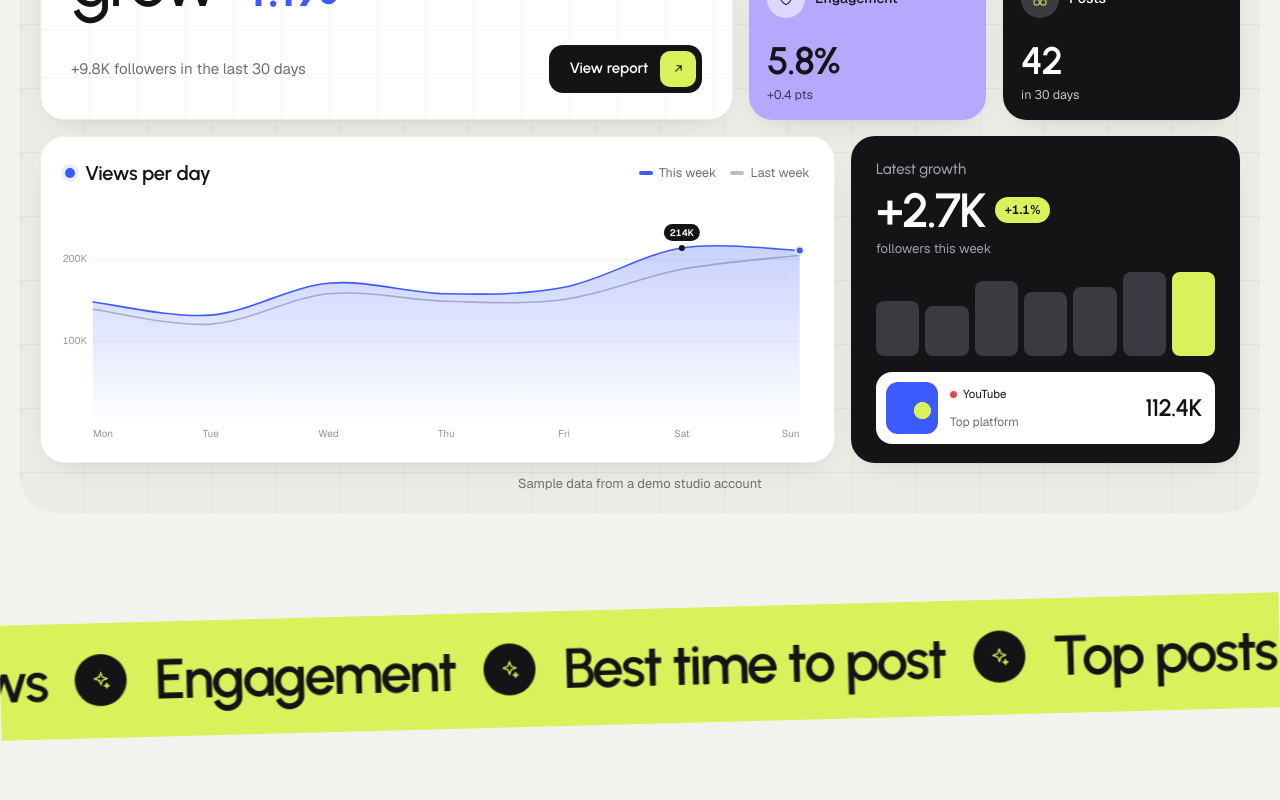
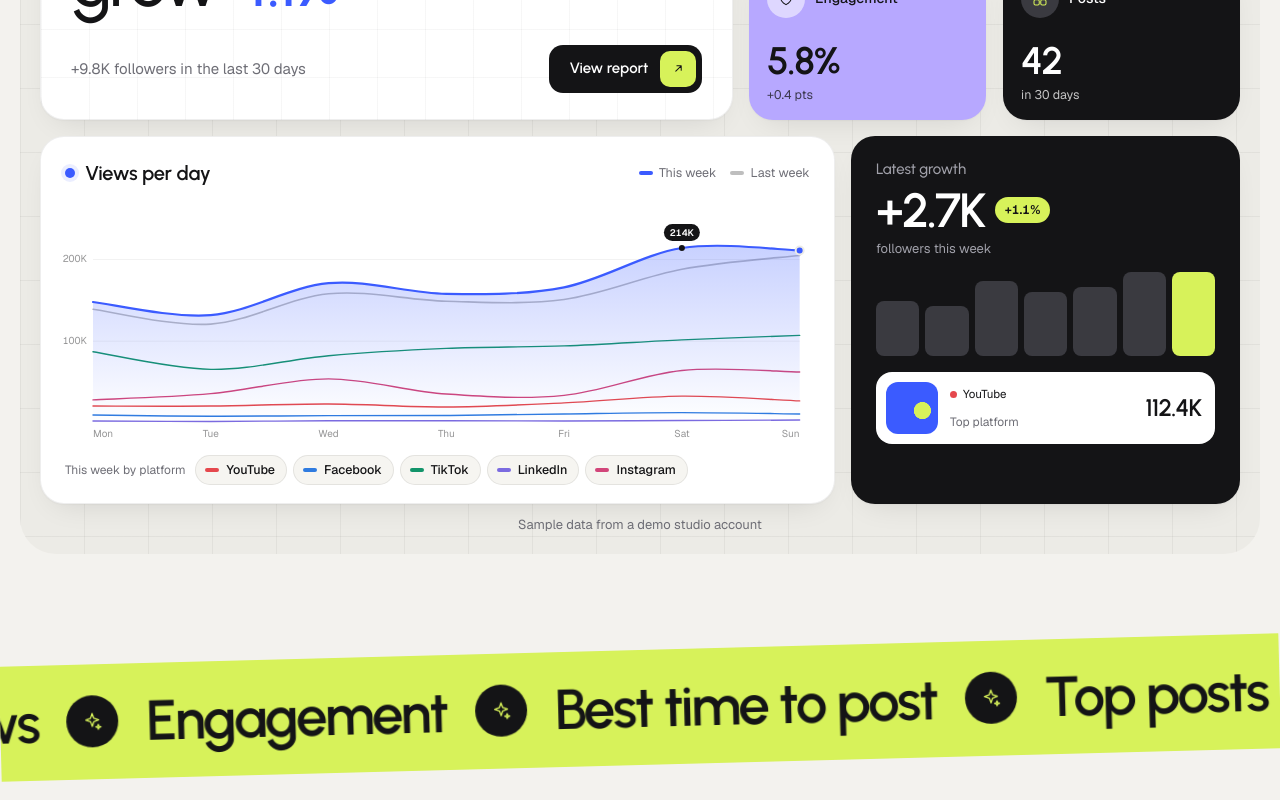
Before and after one commit to SeanRDC/social-media-analytics-tracker, a Next.js app: page / in a window 1280 px wide. Shown: the part 1020-1820 px from the top of the page. Built offline with nearby package versions, Linux system fonts and the light colour scheme.

Commit message:
feat: add a line for each connected platform to the overview views chart, with buttons to show or hide each one

```diff
--- a/src/app/globals.css
+++ b/src/app/globals.css
@@ -56,6 +56,7 @@
   --grid: rgba(20, 20, 22, 0.06);
   --lab: rgba(20, 20, 22, 0.45);
   --ring: #ecebe6;
+  --series-muted: rgba(20, 20, 22, 0.28);
 
   /* elevation */
   --sh: 0 1px 2px rgba(20, 20, 22, 0.04), 0 12px 32px -16px rgba(20, 20, 22, 0.14);
--- a/src/components/charts/LineChart.tsx
+++ b/src/components/charts/LineChart.tsx
@@ -17,6 +17,8 @@ export interface Series {
   color: string;
   glow?: boolean;
   area?: boolean;
+  /** Line thickness; defaults to 1.6 (2 with glow). */
+  width?: number;
 }
 
 interface Props {
@@ -137,7 +139,7 @@ export function LineChart({ series, xCount, xLabels, yMin, yMax, yTicks, height
                 <g key={r.from}>
                   {se.area && r.to > r.from && <path d={areaPath(d, x(r.from), x(r.to), H - PAD.b)} fill={`url(#${uid}-a-${se.key})`} className={s.fade} />}
                   {se.glow && <path d={d} pathLength={1} fill="none" stroke={se.color} strokeWidth={5} strokeOpacity={0.4} filter={`url(#${uid}-glow)`} className={s.draw} />}
-                  <path d={d} pathLength={1} fill="none" stroke={se.color} strokeWidth={se.glow ? 2 : 1.6} strokeLinecap="round" className={s.draw} />
+                  <path d={d} pathLength={1} fill="none" stroke={se.color} strokeWidth={se.width ?? (se.glow ? 2 : 1.6)} strokeLinecap="round" className={s.draw} />
                 </g>
               );
             })}
--- a/src/components/overview/Cards.module.css
+++ b/src/components/overview/Cards.module.css
@@ -151,3 +151,57 @@
   font-size: 12px;
   color: var(--mu);
 }
+
+/* ---------- per-platform toggles under the views chart ---------- */
+.platformKeys {
+  display: flex;
+  flex-wrap: wrap;
+  gap: 6px;
+  margin: 0;
+  padding: 0;
+  list-style: none;
+}
+.key {
+  display: inline-flex;
+  align-items: center;
+  gap: 7px;
+  min-height: 30px;
+  padding: 4px 11px 4px 9px;
+  border-radius: 999px;
+  border: 1px solid var(--line);
+  background: var(--kpi);
+  color: var(--tx);
+  font-size: 12.5px;
+  font-weight: 500;
+  cursor: pointer;
+  transition:
+    background-color 0.2s var(--out),
+    color 0.2s var(--out),
+    border-color 0.2s var(--out);
+}
+.key i {
+  width: 14px;
+  height: 4px;
+  border-radius: 4px;
+  display: inline-block;
+  transition: opacity 0.2s var(--out);
+}
+.key[aria-pressed="false"] {
+  background: transparent;
+  color: var(--mu);
+}
+.key[aria-pressed="false"] i {
+  opacity: 0.3;
+}
+@media (hover: hover) {
+  .key:hover {
+    border-color: var(--cardb);
+    background: var(--rowh);
+  }
+}
+.keyHint {
+  font-size: 12px;
+  color: var(--mu);
+  align-self: center;
+  margin-right: 4px;
+}
--- a/src/components/overview/DailyViewsCard.tsx
+++ b/src/components/overview/DailyViewsCard.tsx
@@ -1,16 +1,26 @@
 "use client";
 
-import type { CSSProperties } from "react";
-import { LineChart } from "@/components/charts/LineChart";
+import { useState, type CSSProperties } from "react";
+import { LineChart, type Series } from "@/components/charts/LineChart";
 import { niceTicks } from "@/lib/chart";
-import type { DailyViews } from "@/lib/data/types";
+import type { DailyViews, PlatformId } from "@/lib/data/types";
 import { formatCompact, formatNumber, NO_DATA } from "@/lib/format";
+import { PLATFORM_NAMES, platformColor } from "@/lib/platforms";
 import s from "./Cards.module.css";
 
 const FULL_DAY: Record<string, string> = { Mon: "Monday", Tue: "Tuesday", Wed: "Wednesday", Thu: "Thursday", Fri: "Friday", Sat: "Saturday", Sun: "Sunday" };
 
-/** Views per day across every platform: this week against last week. */
+/** Views per day across every platform: this week against last week, plus a line per platform. */
 export function DailyViewsCard({ views }: { views: DailyViews }) {
+  const [hidden, setHidden] = useState<Set<PlatformId>>(() => new Set());
+  const toggle = (id: PlatformId) =>
+    setHidden((h) => {
+      const next = new Set(h);
+      if (next.has(id)) next.delete(id);
+      else next.add(id);
+      return next;
+    });
+
   // only days the platforms reported count; unreported days leave a gap in the line
   const reported = (xs: (number | null)[]) => xs.filter((v): v is number => v !== null);
   const thisWeek = reported(views.thisWeek);
@@ -18,12 +28,20 @@ export function DailyViewsCard({ views }: { views: DailyViews }) {
   const peakValue = peakIndex >= 0 ? views.thisWeek[peakIndex]! : null;
   const today = views.thisWeek[views.todayIndex];
   // at least 1 so a week with no views still draws a flat line instead of dividing by zero
-  const max = Math.max(1, ...thisWeek, ...reported(views.lastWeek));
+  const max = Math.max(1, ...thisWeek, ...reported(views.lastWeek), ...views.byPlatform.flatMap((p) => reported(p.thisWeek)));
   const summary =
     peakValue === null
       ? "No views reported this week yet."
       : `This week peaked at ${formatNumber(peakValue)} on ${FULL_DAY[views.days[peakIndex]]}; today has ${today === null ? "no data yet" : formatNumber(today)}.`;
   const ticks = niceTicks(0, max, 3).filter((t) => t > 0);
+  // a single platform's line would just repeat the total
+  const showPlatforms = views.byPlatform.length > 1;
+
+  const platformSeries: Series[] = showPlatforms
+    ? views.byPlatform
+        .filter((p) => !hidden.has(p.platform))
+        .map((p) => ({ key: p.platform, label: PLATFORM_NAMES[p.platform], values: p.thisWeek, color: platformColor(p.platform), width: 1.4 }))
+    : [];
 
   return (
     <section className={`${s.card} card lift reveal`} style={{ "--i": 2 } as CSSProperties} aria-labelledby="views-h">
@@ -38,7 +56,7 @@ export function DailyViewsCard({ views }: { views: DailyViews }) {
             This week
           </span>
           <span>
-            <i style={{ background: "rgba(20, 20, 22, 0.28)" }} />
+            <i style={{ background: "var(--series-muted)" }} />
             Last week
           </span>
         </span>
@@ -49,10 +67,11 @@ export function DailyViewsCard({ views }: { views: DailyViews }) {
         </p>
       )}
       <LineChart
-        ariaLabel={`Views per day across all platforms. ${summary} Use the arrow keys to compare each day with last week.`}
+        ariaLabel={`Views per day across all platforms${showPlatforms ? ", with a line for each platform" : ""}. ${summary} Use the arrow keys to compare each day with last week.`}
         series={[
-          { key: "last", label: "Last week", values: views.lastWeek, color: "rgba(20, 20, 22, 0.28)" },
-          { key: "this", label: "This week", values: views.thisWeek, color: "var(--acc)", area: true },
+          { key: "last", label: "Last week", values: views.lastWeek, color: "var(--series-muted)" },
+          ...platformSeries,
+          { key: "this", label: "This week", values: views.thisWeek, color: "var(--acc)", area: true, width: 2.2 },
         ]}
         xCount={views.days.length}
         xLabels={views.days.map((d, i) => ({ i, label: d }))}
@@ -65,6 +84,24 @@ export function DailyViewsCard({ views }: { views: DailyViews }) {
         peak={peakValue === null ? undefined : { series: "this", i: peakIndex, label: formatCompact(peakValue) }}
         pulse={{ series: "this", i: views.todayIndex }}
       />
+      {showPlatforms && (
+        <ul className={s.platformKeys} aria-label="Platform lines">
+          <li className={s.keyHint} aria-hidden="true">
+            This week by platform
+          </li>
+          {views.byPlatform.map((p) => {
+            const on = !hidden.has(p.platform);
+            return (
+              <li key={p.platform}>
+                <button type="button" className={s.key} aria-pressed={on} onClick={() => toggle(p.platform)}>
+                  <i style={{ background: platformColor(p.platform) }} aria-hidden="true" />
+                  {PLATFORM_NAMES[p.platform]}
+                </button>
+              </li>
+            );
+          })}
+        </ul>
+      )}
     </section>
   );
 }
--- a/src/lib/data/compute.ts
+++ b/src/lib/data/compute.ts
@@ -209,13 +209,18 @@ export function computeOverview(ds: Dataset, asOf: string): Overview {
 
 /** The last 7 stored days against the 7 before them. */
 export function computeDailyViews(ds: Dataset, asOf: string): DailyViews {
-  const days = live(ds).map((c) => daysEnding(c, asOf, 14));
+  const conns = live(ds);
+  const days = conns.map((c) => daysEnding(c, asOf, 14));
   const total = (i: number) => sumKnown(days.map((d) => d[i].views));
   const dates = dateRange(addDays(asOf, -6), asOf);
   return {
     days: dates.map(weekdayShort),
     thisWeek: dates.map((_, i) => total(i + 7)),
     lastWeek: dates.map((_, i) => total(i)),
+    byPlatform: PLATFORM_ORDER.flatMap((id) => {
+      const k = conns.findIndex((c) => c.platform === id);
+      return k < 0 ? [] : [{ platform: id, thisWeek: dates.map((_, i) => days[k][i + 7].views) }];
+    }),
     todayIndex: 6,
   };
 }
--- a/src/lib/data/sample.ts
+++ b/src/lib/data/sample.ts
@@ -75,10 +75,27 @@ export const TOTAL_TREND: number[] = Array.from({ length: 31 }, (_, i) =>
 );
 
 /** Mon Nov 9 – Sun Nov 15 vs the week before. This week sums to the 7-day views (1.2M, +8%). */
+const THIS_WEEK = [148_000, 132_000, 171_000, 158_000, 166_000, 214_000, 211_000];
+const views30Total = connected.reduce((s, p) => s + p.views30, 0);
+
+/** Each day's total split by the platforms' 30-day view shares, with a little texture; the last platform takes the remainder so days still add up. */
+function splitByPlatform(): DailyViews["byPlatform"] {
+  const rows = connected.map((p, k) => ({
+    platform: p.id,
+    thisWeek: THIS_WEEK.map((t, i) => Math.round((t * p.views30 * (1 + 0.12 * Math.sin(i * 1.7 + k))) / views30Total)),
+  }));
+  const last = rows[rows.length - 1].thisWeek;
+  THIS_WEEK.forEach((t, i) => {
+    last[i] = t - rows.slice(0, -1).reduce((s, r) => s + r.thisWeek[i], 0);
+  });
+  return rows;
+}
+
 export const DAILY_VIEWS: DailyViews = {
   days: ["Mon", "Tue", "Wed", "Thu", "Fri", "Sat", "Sun"],
-  thisWeek: [148_000, 132_000, 171_000, 158_000, 166_000, 214_000, 211_000],
+  thisWeek: THIS_WEEK,
   lastWeek: [139_000, 121_000, 158_000, 149_000, 151_000, 188_000, 205_000],
+  byPlatform: splitByPlatform(),
   todayIndex: 6,
 };
 
--- a/src/lib/data/types.ts
+++ b/src/lib/data/types.ts
@@ -95,6 +95,8 @@ export interface DailyViews {
   days: string[];
   thisWeek: (number | null)[];
   lastWeek: (number | null)[];
+  /** This week's views for each connected platform, in platform order; null = not reported that day. */
+  byPlatform: { platform: PlatformId; thisWeek: (number | null)[] }[];
   /** Index of today within the week. */
   todayIndex: number;
 }
```
Also changed, not shown: 1 other file (tests, documents, lock files or other folders).
